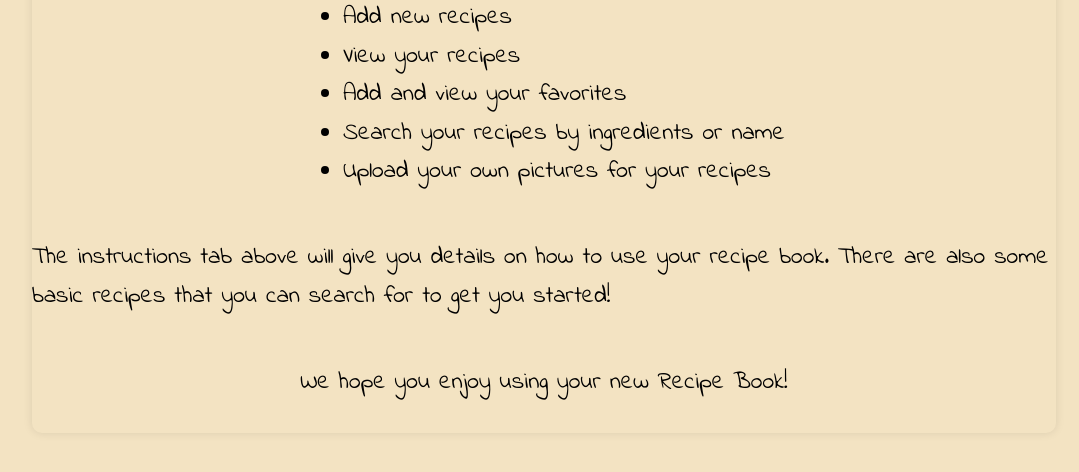
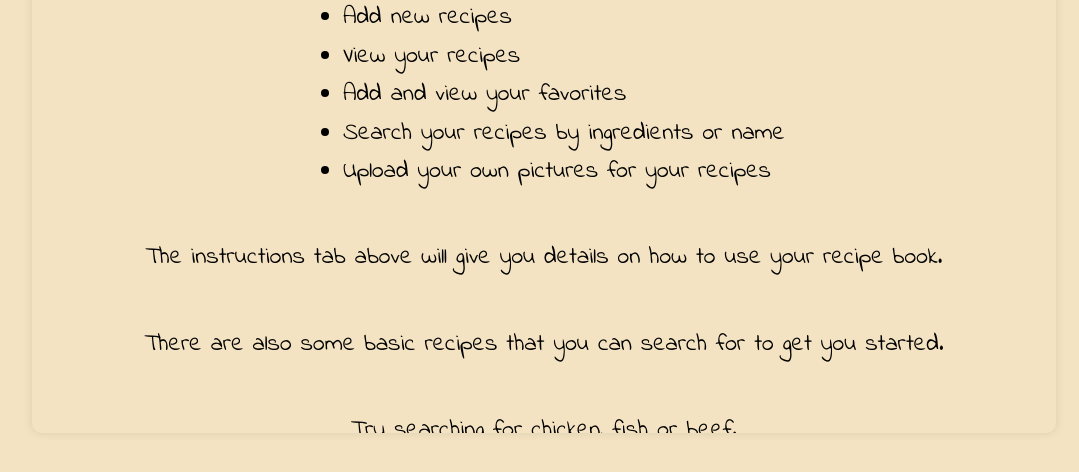
Before and after one commit to iftec/recipe-book, a Flask app: page /dashboard in a window 1280 px wide. Shown: the part 925-1397 px from the top of the page, without its empty margins (96-1175 px from the left). Run offline with Flask 3, Linux system fonts and the light colour scheme; a user stored in the database is signed in.

Commit message:
Update dashboard.html
welcome text changed

```diff
--- a/templates/dashboard.html
+++ b/templates/dashboard.html
@@ -36,8 +36,9 @@
                 <li>Search your recipes by ingredients or name</li>
                 <li>Upload your own pictures for your recipes</li>
             </ul>
-            <p>The instructions tab above will give you details on how to use your recipe book. There are also some
-                basic recipes that you can search for to get you started!</p>
+            <p>The instructions tab above will give you details on how to use your recipe book.</p>
+            <p>There are also some basic recipes that you can search for to get you started.</p>
+                <p>Try searching for chicken, fish or beef.</p>
             <p>We hope you enjoy using your new Recipe Book!</p>
         </div>
     </div>
```
